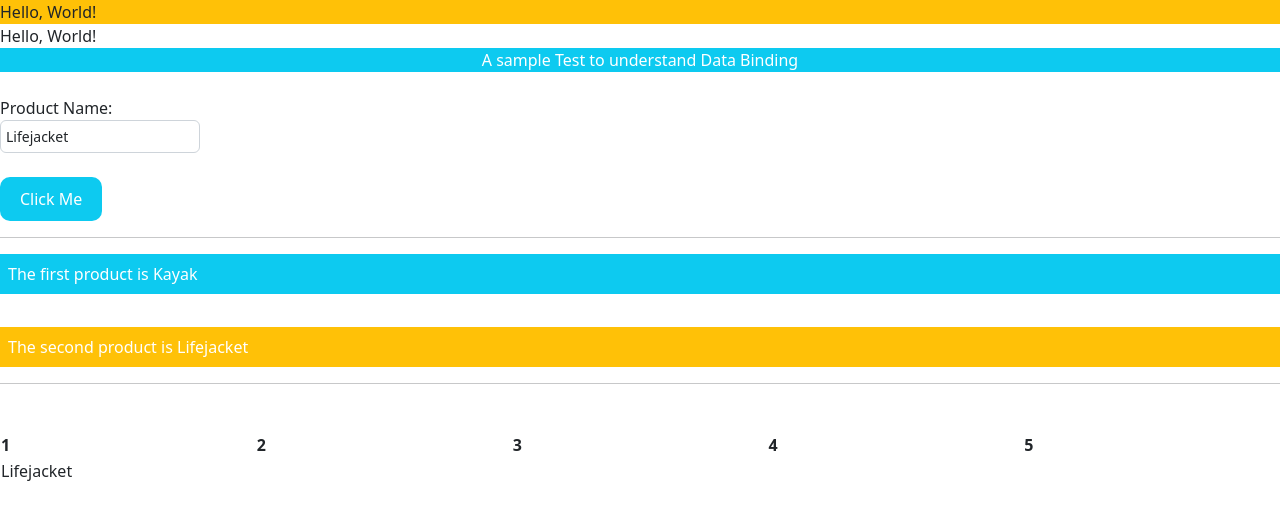
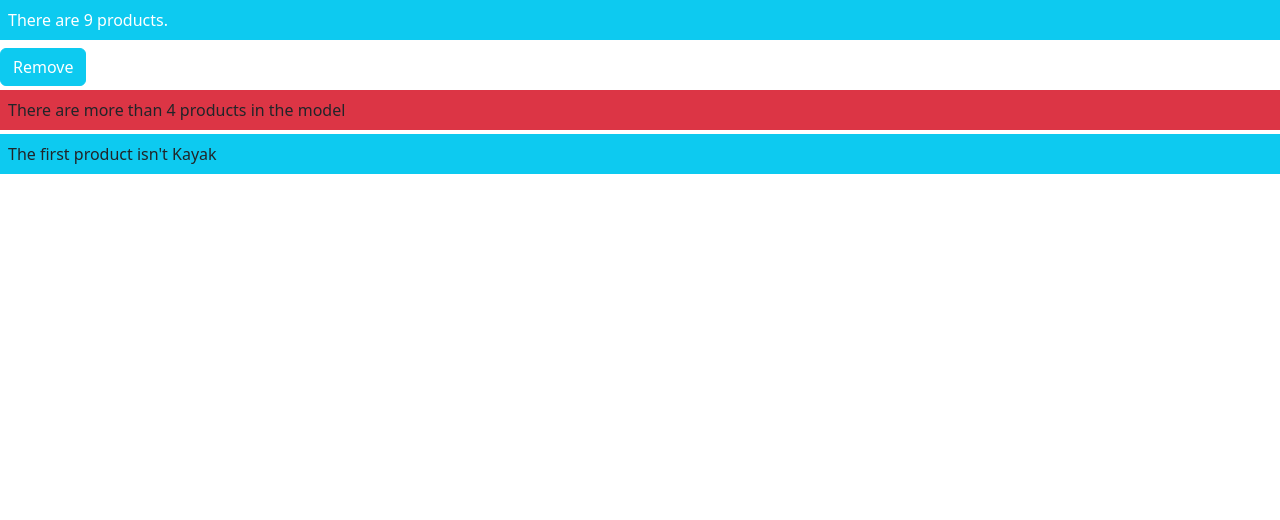
Before and after one commit to fellyka/Teaching-Angular, an Angular app: page / in a window 1280 px wide. Shown: the top 520 px of the page. Built offline with nearby package versions, Linux system fonts and the light colour scheme.

Commit message:
How to use If statement in Angular

```diff
--- a/src/app/product.component.ts
+++ b/src/app/product.component.ts
@@ -11,22 +11,14 @@ export class ProductComponent {
   private model: Model = new Model();
 
  products = computed<Product[]>(() => this.model.getProducts());
- count = computed<number>(() => this.model.getProducts().length);
+  count = computed<number>(() => this.model.getProducts().length);
 
- classes = computed<string>( ()=>
-   this.count() === 5 ? "bg-success" : "bg-warning")
 
- someInfo: string = "bg-info text-white text-center";
-
- sayHello():void{
-    console.log("Hello");
- }
-
- getClasses(key: number) {
-  return "p-2 " + (((this.products()[key].price ?? 0) > 50)
-  ? "bg-info" : "bg-warning");
+ product(key: number): Product | undefined {
+  return this.model.getProduct(key);
+  }
+  removeProduct() {
+  this.model.deleteProduct(this.model.getProducts()[0].id ?? 0);
   }
 
- Name = "Product Component";
-
 }
--- a/src/app/template.html
+++ b/src/app/template.html
@@ -1,50 +1,16 @@
-<div [ngClass]="classes()">
-  Hello, World!
-</div>
-
-<div [ngClass]="'someInfo'">
-  Hello, World!
-</div>
-
-<div [ngClass]="someInfo">
-  A sample Test to understand Data Binding
-</div>
-
-<br>
-<label for="productName">Product Name:</label>
-<input id="productName" class="form-control" [value]="products()[1].name"
-       title="Product Name" placeholder="Enter product name"
-       style="font-size: 14px; padding: 5px; width: 200px;">
-<br>
-
-<button [ngClass]="someInfo" (click)="sayHello()" title="Say Hello"
-        style="background-color: #4CAF50; color: white;
-        border: none; border-radius: 10px; padding: 10px 20px;
-        font-size: 16px; cursor: pointer;">
-  Click Me
-</button>
-<br>
-<hr>
-
 <div class="text-white">
-  <div [class]="getClasses(0)">
-  The first product is {{ products()[0].name }}
-  </div>
-  <hr>
-  <div [class]="getClasses(1)">
-  The second product is {{ products()[1].name }}
+  <div class="bg-info p-2">
+  There are {{ count() }} products.
   </div>
  </div>
- <hr>
+ <button class="btn btn-info text-white mt-2" (click)="removeProduct()">
+  Remove
+ </button>
 
-<br>
-<table class="table mt-2">
-   <tr>
-    <th>1</th><th>2</th><th>3</th><th>4</th><th>5</th>
-   </tr>
-   <tr>
-     <td [attr.colspan]="count()">
-       {{ products()[1].name }}
-     </td>
-   </tr>
-</table>
+ <div *ngIf="count() > 4" class="bg-danger p-2 mt-1">
+  There are more than 4 products in the model
+ </div>
+
+ <div *ngIf="product(0)?.name != 'Kayak'" class="bg-info p-2 mt-1">
+  The first product isn't Kayak
+  </div>
```
